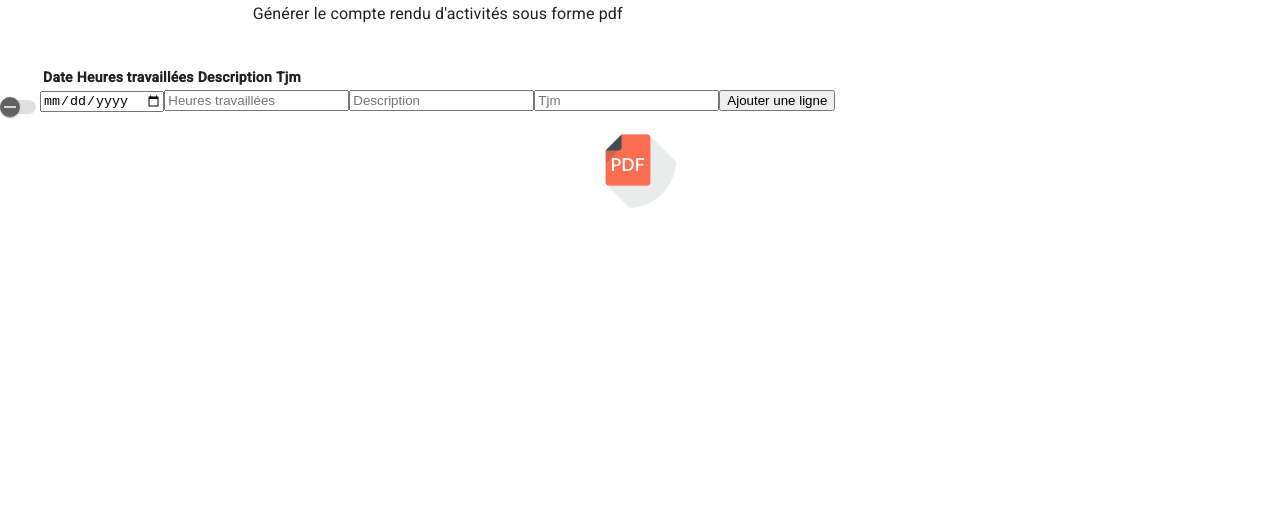
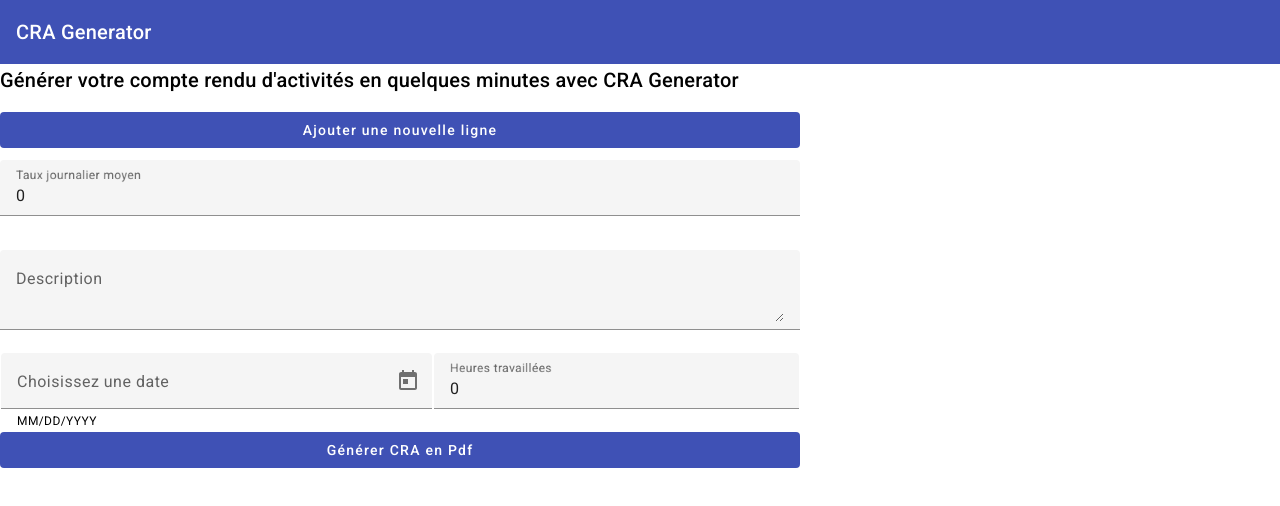
Before and after one commit to somatec97/cragenerator-angular, an Angular app: page / in a window 1280 px wide. Shown: the top 506 px of the page. Built offline with nearby package versions, Linux system fonts and the light colour scheme.

Commit message:
(CG-5):Angular material est mis en place sur la partie front avec des modification de code sur la partie back Spring

```diff
--- a/src/app/app.component.css
+++ b/src/app/app.component.css
@@ -0,0 +1,10 @@
+
+  .example-form {
+    min-width: 250px;
+    max-width: 800px;
+    width: 100%;
+  }
+
+  .example-full-width {
+    width: 100%;
+  }
--- a/src/app/app.component.html
+++ b/src/app/app.component.html
@@ -1,52 +1,48 @@
-<!DOCTYPE html>
-<mat-slide-toggle>
-<html lang="en">
 
-<head>
-    <meta charset="UTF-8">
-    <meta http-equiv="X-UA-Compatible" content="IE=edge">
-    <meta name="viewport" content="width=device-width, initial-scale=1.0">
-    <title>Document</title>
-</head>
-<body>
-
-</body>
-</html>
-<h3 style="text-align: center;"> Générer le compte rendu d'activités sous forme pdf</h3>
-<br>
-<table>
-    <thead>
-
-
-        <th>
-            <div class="col">
-                Date
-            </div>
-        </th>
-
-        <th><div class="col">Heures travaillées</div></th>
-        <th><div class="col">Description</div></th>
-        <th><div class="col">Tjm</div></th>
-
-    </thead>
-        <tbody id="table-body">
-        </tbody>
-    </table>
-    <form>
-        <input type="date" id="date">
-        <input type="number" id="hours" placeholder="Heures travaillées">
-        <input type="text" id="description" placeholder="Description">
-        <input type="number" id="tjm" placeholder="Tjm">
-        <button onclick="addRow()">Ajouter une ligne</button>
-    </form>
-
-<div class="row">
-    <div class="col-12">
-        <div style="text-align: right;margin-inline-end: 20%;">
-            <div class="col-3" style="display: inline-block;cursor: pointer;margin-left: 10px;">
-                <a (click)="genererCraPdf(craForm)"><img src="assets/pdf1.png"></a>
-            </div>
+<mat-toolbar color="primary">
+    CRA Generator
+  </mat-toolbar>
+  <h2>Générer votre compte rendu d'activités en quelques minutes avec CRA Generator</h2>
+  <p>
+    <button mat-flat-button color="primary"  class="example-form" (click)="ajoutLigne()">Ajouter une nouvelle ligne</button>
+  </p>
+  <p>
+    <div [formGroup]="craForm">
+      <mat-form-field class="example-form">
+          <mat-label>Taux journalier moyen</mat-label>
+          <input formControlName="tjm" type="number" matInput placeholder="450 " value="450 ">
+        </mat-form-field>
+    </div>
+  <p>
+    <div [formGroup]="craForm">
+      <mat-form-field class="example-form">
+          <mat-label>Description</mat-label>
+          <textarea formControlName="description" matInput placeholder="Ex. une petite description ..."></textarea>
+        </mat-form-field>
+    </div>
+  <form [formGroup]="craForm" (ngSubmit)="genererCraPdf(craForm.value)" class="example-form">
+    <div formArrayName="lignes" *ngFor="let ligne of lignes.controls; index as i">
+        <div [formGroupName]="i">
+            <table class="example-full-width" cellspacing="0">
+              <tr>
+                <td>
+                  <mat-form-field class="example-form">
+                    <mat-label>Choisissez une date</mat-label>
+                    <input formControlName="date" matInput [matDatepicker]="picker">
+                    <mat-hint>MM/DD/YYYY</mat-hint>
+                    <mat-datepicker-toggle matIconSuffix [for]="picker"></mat-datepicker-toggle>
+                    <mat-datepicker #picker></mat-datepicker>
+                  </mat-form-field>
+                </td>
+                <td>
+                  <mat-form-field class="example-full-width">
+                    <mat-label>Heures travaillées</mat-label>
+                    <input formControlName="heuresTravail" type="number" matInput placeholder="12" value="12">
+                  </mat-form-field>
+                </td>
+              </tr>
+            </table>
         </div>
     </div>
-</div>
-</mat-slide-toggle>
+  </form>
+  <button mat-flat-button color="primary" class="example-form" (click)="genererCraPdf(craForm.value)">Générer CRA en Pdf</button>
--- a/src/app/app.component.ts
+++ b/src/app/app.component.ts
@@ -1,24 +1,47 @@
 import { Component } from '@angular/core';
 import { CrageneratorService } from './cragenerator.service';
+import {MatToolbarModule} from '@angular/material/toolbar';
 import { OnInit } from '@angular/core';
+import { FormArray, FormBuilder, Validators, FormControl, FormGroup } from '@angular/forms';
 @Component({
   selector: 'app-root',
   templateUrl: './app.component.html',
   styleUrls: ['./app.component.css'],
   providers: [CrageneratorService]
 })
-export class AppComponent  {
+export class AppComponent  implements OnInit {
   title = 'cragenerator';
   pdf = Object
-  craForm : any;
+  craForm !: FormGroup;
 
-  constructor(private crageneratorService: CrageneratorService){
-    this.craForm = {};
+  constructor(private crageneratorService: CrageneratorService, private formBuilder: FormBuilder){}
+    ngOnInit(){
+      this.craForm = this.formBuilder.group({
+        description:"",
+        tjm:0.0,
+        lignes: this.formBuilder.array([
+          this.creerLigne()
+        ])
+      });
+    }
 
-  }
+    creerLigne(): FormGroup{
+      return this.formBuilder.group({
+        date:null,
+        heuresTravail:0,
+      });
+    }
+    ajoutLigne(): void{
+      this.lignes.push(this.creerLigne());
+    }
+    get lignes(): FormArray{
+      return this.craForm.get('lignes') as FormArray;
+    }
 
   genererCraPdf(craForm: any){
-    this.crageneratorService.genererCraPdf(this.craForm).subscribe(x => {
+
+    console.log(this.craForm.value);
+    this.crageneratorService.genererCraPdf(this.craForm.value).subscribe(x => {
       const blob = new Blob([x], {type: 'app/pdf'});
       const data = window.URL.createObjectURL(blob);
       const link = document.createElement('a');
```
Also changed, not shown: src/app/app.module.ts (+17 -0 lines).
